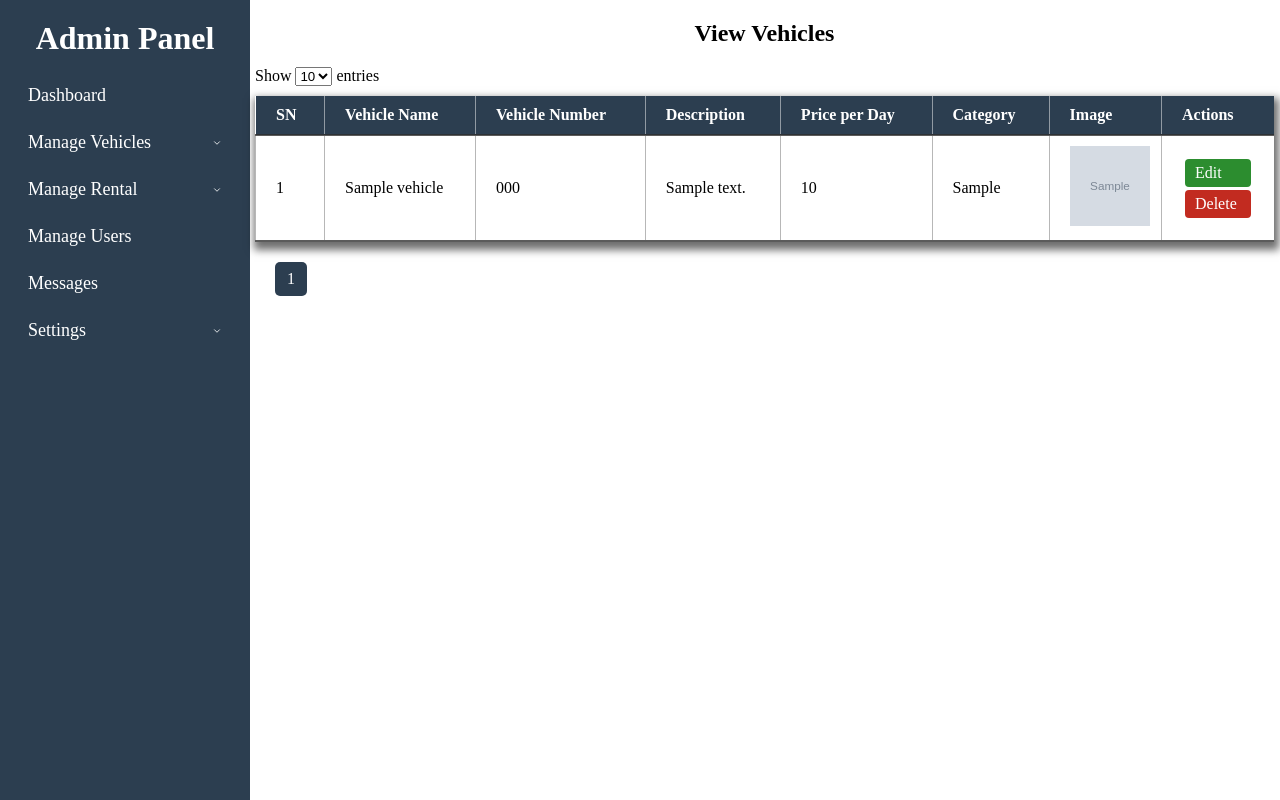
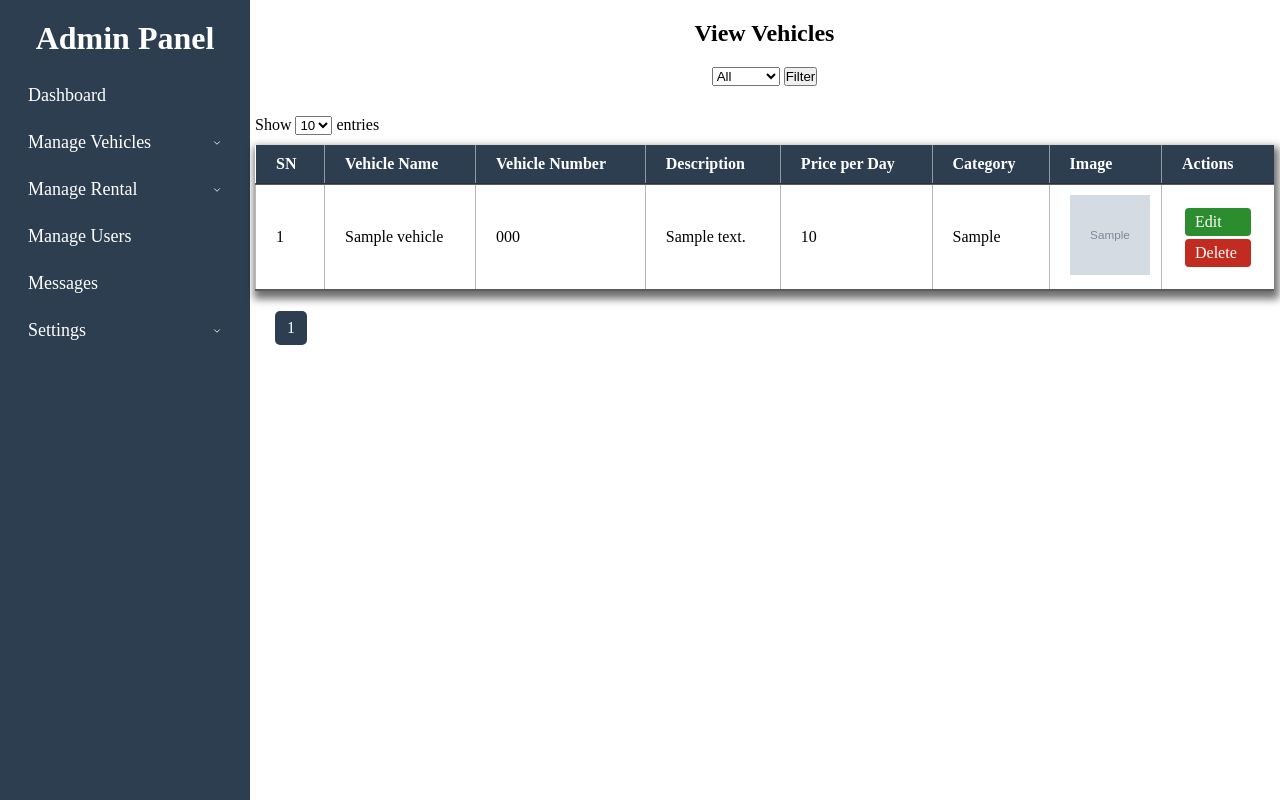
Before and after one commit to rawbeen10/twoWheelerRental, a PHP site: page /twoWheelerRental/admin/script/view_vehicle.php in a window 1280 px wide. Run offline with PHP 8.4, Linux system fonts and the light colour scheme; tables that the repository leaves empty or names only in its code hold one stand-in row (values such as "Sample post"); grey boxes marked "Sample" are stand-in pictures.

Commit message:
image mero

```diff
--- a/admin/script/styles/view_vehicle.css
+++ b/admin/script/styles/view_vehicle.css
@@ -1,4 +1,34 @@
+/* Filter section */
+.filter-container {
+    text-align: center;
+    margin-bottom: 30px;
+  }
 
+  .filter-label {
+    font-size: 1rem;
+    font-weight: bold;
+    margin-right: 10px;
+    color: #333;
+    letter-spacing: 0.5px; /* Slight letter spacing for a clean look */
+  }
+
+  .filter-select {
+    padding: 10px;
+    font-size: 1rem;
+    width: 200px;
+    border-radius: 5px;
+    border: 1px solid #ccc;
+    outline: none;
+    transition: border-color 0.3s, background-color 0.3s;
+    background-color: #fafafa;
+  }
+
+  .filter-select:focus {
+    border-color: #007bff;
+    background-color: #f1f1f1; /* Light change when focused */
+  }
+
+  /* Main container */
   .main-container {
       display: flex;
       flex-wrap: wrap;
@@ -61,7 +91,7 @@ td img {
       width: 80px;
   }
 
-
+  /* Action buttons */
   .action-buttons a{
       text-align: center;
       display: flex;
@@ -91,6 +121,7 @@ td img {
       background-color: #e53935;
   }
 
+  /* Pagination */
   .pagination {
       margin: 20px;
       display: flex;
--- a/admin/script/view_vehicle.php
+++ b/admin/script/view_vehicle.php
@@ -1,19 +1,39 @@
 <?php
 include('db_connect.php');
-
 
 $limit = isset($_GET['limit']) ? $_GET['limit'] : 10;
 $page = isset($_GET['page']) ? $_GET['page'] : 1;
 $start = ($page - 1) * $limit;
 
+// Category filter
+$category_filter = isset($_GET['category']) ? $_GET['category'] : 'all';
+$category_query = ($category_filter !== 'all') ? "WHERE category = ?" : "";
 
-$total_result = mysqli_query($conn, "SELECT COUNT(*) AS total FROM vehicles");
-$total_row = mysqli_fetch_assoc($total_result);
+// Get total count with filter
+$total_query = "SELECT COUNT(*) AS total FROM vehicles $category_query";
+$stmt_total = $conn->prepare($total_query);
+
+if ($category_filter !== 'all') {
+    $stmt_total->bind_param("s", $category_filter);
+}
+
+$stmt_total->execute();
+$total_result = $stmt_total->get_result();
+$total_row = $total_result->fetch_assoc();
 $total_pages = ceil($total_row['total'] / $limit);
 
+// Fetch filtered results with pagination
+$query = "SELECT * FROM vehicles $category_query LIMIT ?, ?";
+$stmt = $conn->prepare($query);
 
-$query = "SELECT * FROM vehicles LIMIT $start, $limit";
-$result = mysqli_query($conn, $query);
+if ($category_filter !== 'all') {
+    $stmt->bind_param("sii", $category_filter, $start, $limit);
+} else {
+    $stmt->bind_param("ii", $start, $limit);
+}
+
+$stmt->execute();
+$result = $stmt->get_result();
 ?>
 
 <!DOCTYPE html>
@@ -29,14 +49,25 @@ $result = mysqli_query($conn, $query);
 
 <div class="main-container">
     <div class="container-one">
-        <?php
-        include '../Layout/sidebar.html';
-        ?>
+        <?php include '../Layout/sidebar.html'; ?>
         <script src="../Layout/sidebar.js"></script>
     </div>
 
     <div class="container-two">
         <h2>View Vehicles</h2>
+
+        <!-- Filter Section -->
+        <div class="filter-container">
+            <form action="view_vehicle.php" method="GET" style="display: inline;">
+                <select name="category" onchange="this.form.submit()">
+                    <option value="all" <?php echo $category_filter == 'all' ? 'selected' : ''; ?>>All</option>
+                    <option value="Bike" <?php echo $category_filter == 'Bike' ? 'selected' : ''; ?>>Bike</option>
+                    <option value="Scooter" <?php echo $category_filter == 'Scooter' ? 'selected' : ''; ?>>Scooter</option>
+                </select>
+
+                <button type="submit">Filter</button>
+            </form>
+        </div>
 
         <div class="show-entries">
             Show
@@ -88,10 +119,9 @@ $result = mysqli_query($conn, $query);
 
         <div class="pagination">
             <?php
-
             for ($i = 1; $i <= $total_pages; $i++) {
                 $is_active = ($page == $i) ? 'class="active"' : '';
-                echo "<a href='view_vehicle.php?page=$i&limit=$limit' $is_active>$i</a>";
+                echo "<a href='view_vehicle.php?page=$i&limit=$limit&category=$category_filter' $is_active>$i</a>";
             }
             ?>
         </div>
```
Lines whose indentation alone changed are shown as unchanged.
